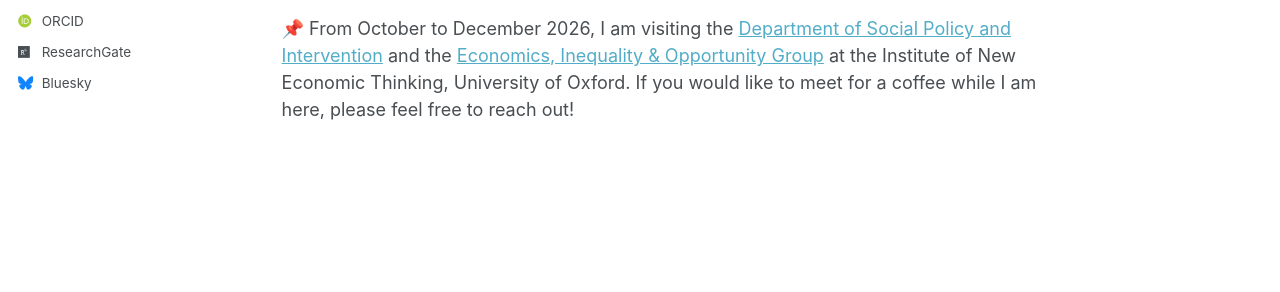
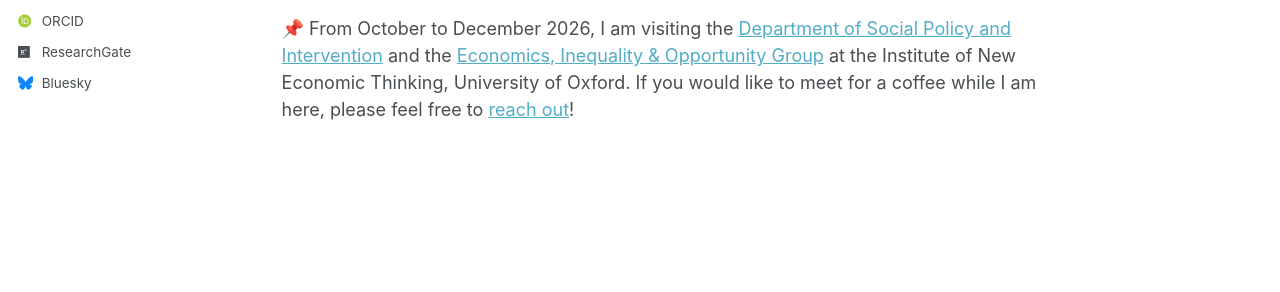
Before and after one commit to sehmes/sehmes.github.io, a Jekyll site: the page built from _pages/about.md, in a window 1280 px wide and 942 px high. Shown: the part 497-789 px from the top of the window. Built offline with Jekyll 4.4.1, drawn with Linux system fonts in a browser that asks for light colours; some web fonts are replaced; a script that is not in the unit is left out; part of the change alters nothing that is shown.

```diff
--- a/_pages/about.md
+++ b/_pages/about.md
@@ -11,4 +11,4 @@ I am a Research Associate at the Chair of Comparative Social Stratification at t
 
 In my research, I am interested in understanding the causes and consequences of social inequalities. In particular, my work focuses on linking individual socio-economic and socio-political inequalities and stratification processes to broader economic, institutional, and normative contexts. In my PhD project, I investigate the gendered socio-economic consequences of unemployment across countries.
 
-📌 From October to December 2026, I am visiting the [Department of Social Policy and Intervention](https://www.spi.ox.ac.uk/home) and the [Economics, Inequality & Opportunity Group](https://www.inet.ox.ac.uk/research/programmes/economics-inequality-opportunity-eio) at the Institute of New Economic Thinking, University of Oxford. If you would like to meet for a coffee while I am here, please feel free to reach out!
+📌 From October to December 2026, I am visiting the [Department of Social Policy and Intervention](https://www.spi.ox.ac.uk/home) and the [Economics, Inequality & Opportunity Group](https://www.inet.ox.ac.uk/research/programmes/economics-inequality-opportunity-eio) at the Institute of New Economic Thinking, University of Oxford. If you would like to meet for a coffee while I am here, please feel free to [reach out](mailto:sven.ehmes@mwi.uni-heidelberg.de)!
```
